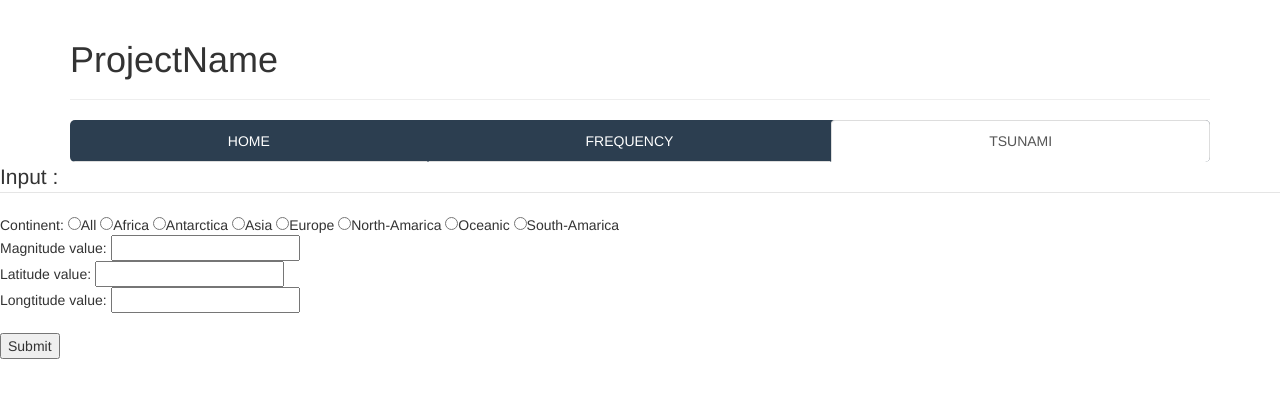
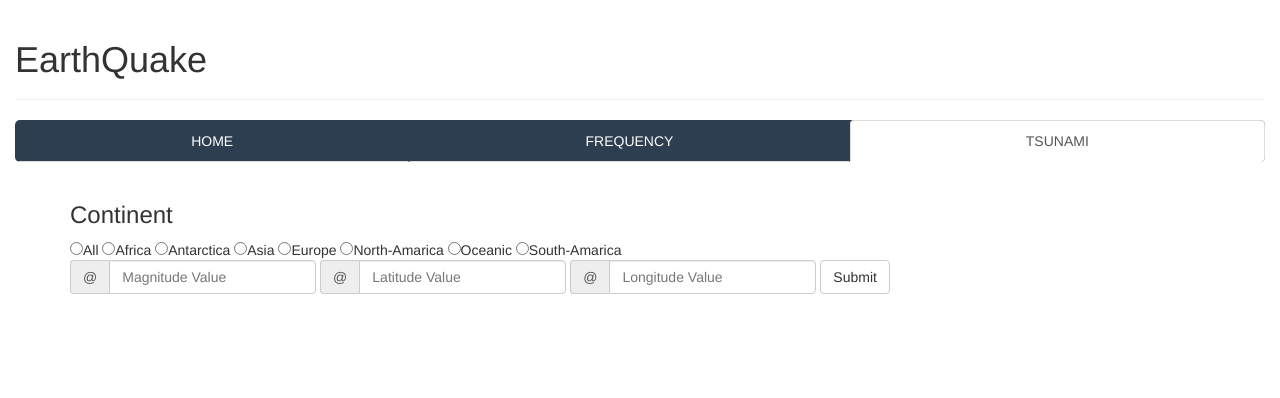
Before and after one commit to compmaxxx/DM-EarthQuake, a PHP site: page /sunami.php in a window 1280 px wide. Shown: the top 398 px of the page. Run offline with PHP 8.4, Linux system fonts and the light colour scheme.

Commit message:
decorate css tsunami

```diff
--- a/sunami.php
+++ b/sunami.php
@@ -1,9 +1,8 @@
 <?php include_once "template/header.php" ?>
-
-<form action="action_sunami.php" method="POST">
-	<fieldset>
-	<legend>Input :</legend>
-	Continent:
+<form action="action_sunami.php" method="POST" class="form-inline" role="form">
+	<div class="form-group">
+		<h3>Continent</h3>
+		<div class="input-group">
 			<input type="radio" name="continent" value="all">All
 			<input type="radio" name="continent" value="africa">Africa
 			<input type="radio" name="continent" value="antarctica">Antarctica
@@ -12,18 +11,26 @@
 			<input type="radio" name="continent" value="north">North-Amarica
 			<input type="radio" name="continent" value="oceanic">Oceanic
 			<input type="radio" name="continent" value="south">South-Amarica
-	<br>
-	Magnitude value:
-	<input type="text" name="magnitude">
-	<br>
-	Latitude value:
-	<input type="text" name="latitude">
-	<br>
-	Longtitude value:
-	<input type="text" name="longtitude">
-	<br><br>
-	<input type="submit" value="Submit">
-	</fieldset>
+		</div>
+	</div>
+	<div class="form-group">
+		<div class="input-group">
+			<div class="input-group-addon">@</div>
+			<input type="text" class="form-control" name="magnitude" placeholder="Magnitude Value">
+		</div>
+
+		<div class="input-group">
+			<div class="input-group-addon">@</div>
+			<input type="text" class="form-control" name="latitude" placeholder="Latitude Value">
+		</div>
+
+		<div class="input-group">
+			<div class="input-group-addon">@</div>
+			<input type="text" class="form-control" name="longtitude" placeholder="Longitude Value">
+		</div>
+	</div>
+	<div class="input-group">
+		<input type="submit" class="btn btn-default" value="Submit">
+	</div>
 </form>
-
 <?php include_once "template/footer.php" ?>
--- a/template/footer.php
+++ b/template/footer.php
@@ -1,5 +1,10 @@
-<div class="footer">
 </div>
+<footer>
+  <div class="container">
+    <div class="footer">
+    </div>
+  </div>
+</footer>
 
 </body>
 </html>
--- a/template/header.php
+++ b/template/header.php
@@ -33,15 +33,15 @@
 
   </head>
   <body>
-    <div class="container">
+    <div class="container-fluid">
       <div class="page-header">
-        <h1>ProjectName</h1>
+        <h1>EarthQuake</h1>
       </div>
-      <ul class="nav nav-tabs nav-justified">
+      <ul class="nav nav-tabs nav-justified" style="margin-bottom:20px">
         <? foreach($pages as $name=>$short){  ?>
           <li <? if($active[$name]) { ?>  class="active"  <? } ?>>
             <a href="<?=$name?>.php"><?=$short?></a></li>
             <? } ?>
       </ul>
-      </div>
     </div>
+    <div class="container">
```
Also changed, not shown: action_sunami.php (line endings or trailing spaces). Lines whose indentation alone changed are shown as unchanged.
